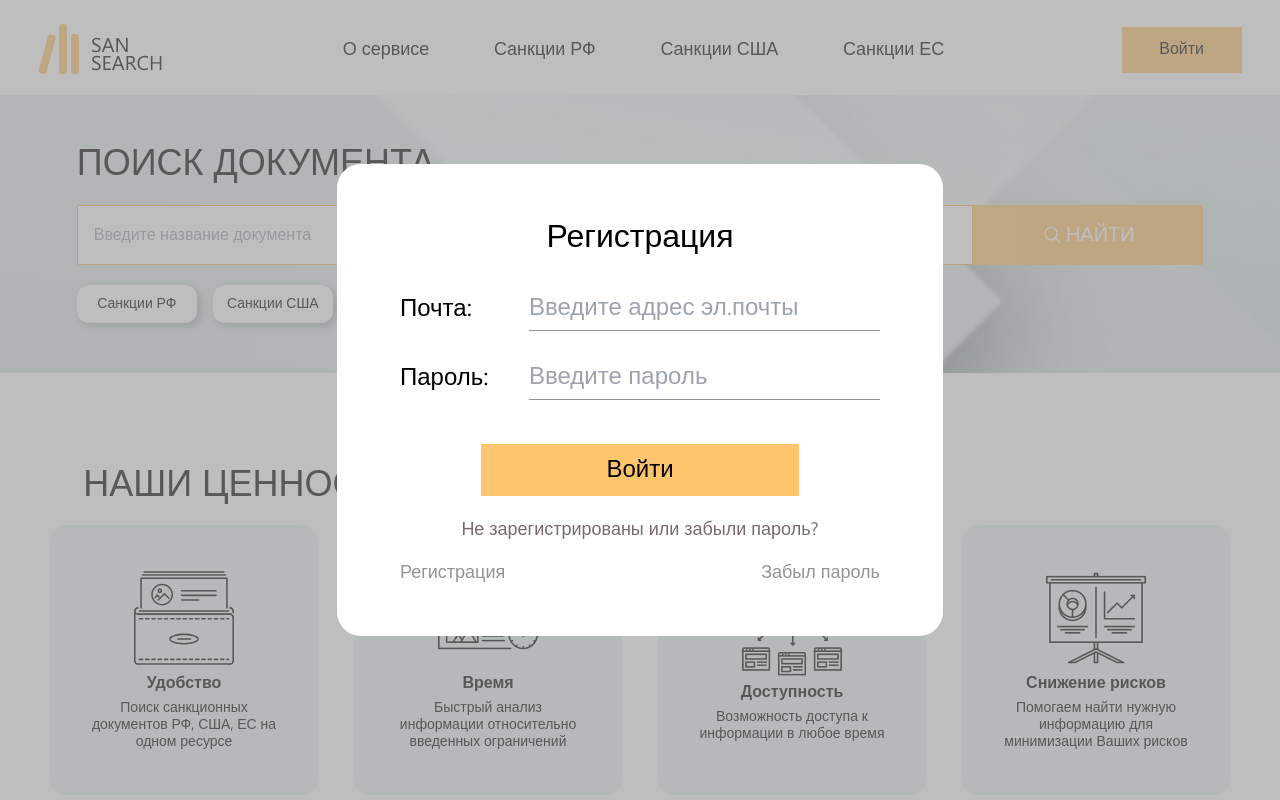
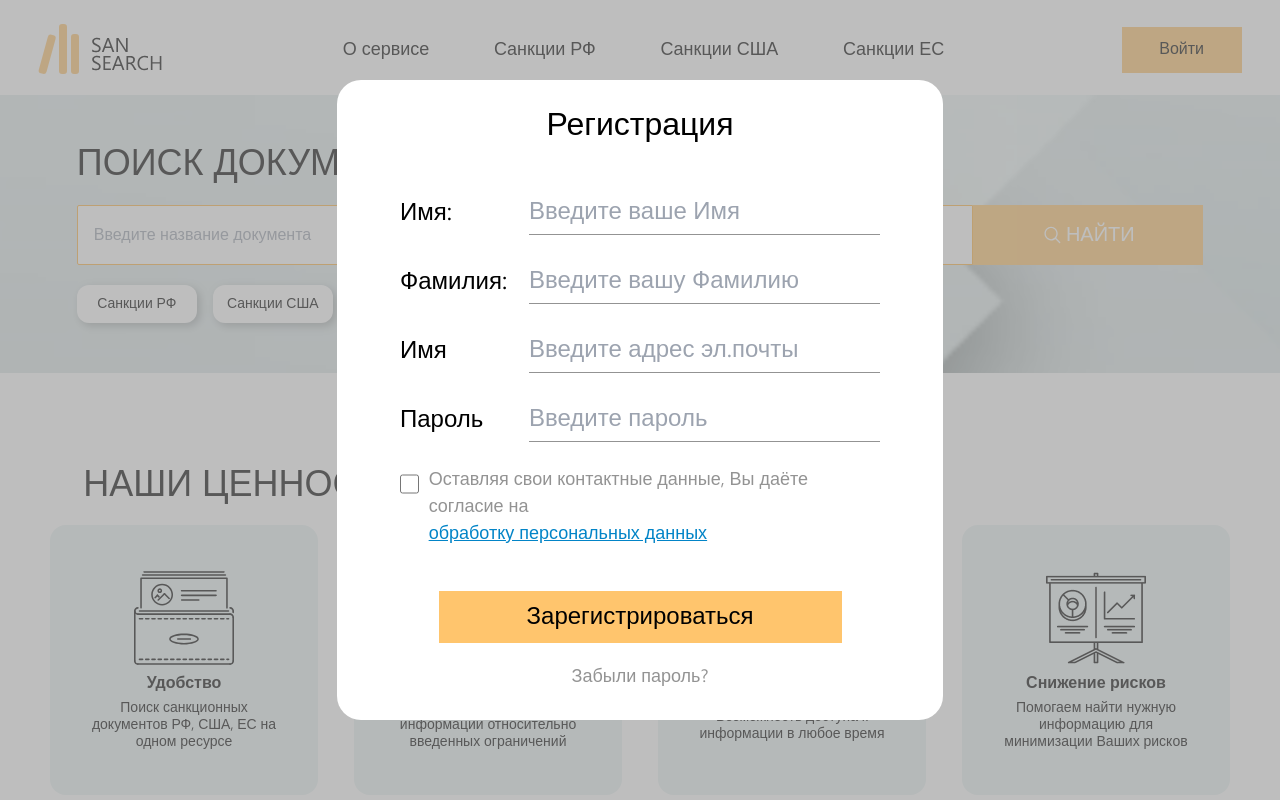
Before and after one commit to Prains/sansearch, a Next.js app: page / in a window 1280 px wide. Shown: the top 800 px of the page. Built offline with nearby package versions, Linux system fonts and the light colour scheme.

Commit message:
add registration popup

```diff
--- a/components/Footer/Footer.jsx
+++ b/components/Footer/Footer.jsx
@@ -5,7 +5,7 @@ import Link from "next/link";
 
 const Footer = () => {
   return (
-    <footer className="w-[88%] lg:w-[94%] my-0 mx-auto flex items-center justify-center flex-col gap-[15px] lg:gap-5 mt-[30px] lg:mt-[57px] mb-2 lg:mb-7 ">
+    <footer className="w-[88%] lg:w-[94%] my-0 mx-auto flex-items-center flex-col gap-[15px] lg:gap-5 mt-[30px] lg:mt-[57px] mb-2 lg:mb-7 ">
       <Logo type="secondary" />
       <Button type="secondary" className="text-[#fff]">
         Войти
@@ -13,7 +13,7 @@ const Footer = () => {
       <Link href={links.privacy} className="text-[#939393]">
         Политика конфиденциальности
       </Link>
-      <p className="text-[#000] ">©2023. SanSearch</p>
+      <p className="text-[#000]">©2023. SanSearch</p>
     </footer>
   );
 };
--- a/components/Popups/LoginPopup/LabelNInput/LabelNInput.jsx
+++ b/components/Popups/LoginPopup/LabelNInput/LabelNInput.jsx
@@ -4,6 +4,7 @@ const LabelNInput = ({
   htmlType,
   onChange = null,
   value = null,
+  className,
 }) => {
   return (
     <label className="flex-center justify-between w-full lg:text-[24px]">
@@ -13,7 +14,10 @@ const LabelNInput = ({
         type={htmlType}
         onChange={onChange}
         value={value}
-        className="bg-transparent border-b border-b-[#939393] text-[#939393] w-[180px] lg:w-[351px] lg:placeholder:text-2xl lg:h-[45px]"
+        className={
+          "bg-transparent border-b border-b-[#939393] text-[#939393] w-[180px] lg:w-[351px] lg:placeholder:text-2xl lg:h-[45px] " +
+          `${className}`
+        }
         required
       />
     </label>
--- a/components/Popups/RegistrationPopup/RegistrationForm/RegistrationForm.jsx
+++ b/components/Popups/RegistrationPopup/RegistrationForm/RegistrationForm.jsx
@@ -1,12 +1,34 @@
 "use client";
 import useInput from "@/hooks/useInput";
-import LabelNInput from "../LabelNInput/LabelNInput";
+import LabelNInput from "../../LoginPopup/LabelNInput/LabelNInput";
+import Link from "next/link";
+import links from "@/utils/links";
 
 const RegistrationForm = () => {
+  const [name, nameChange] = useInput("");
+  const [surname, surnameChange] = useInput("");
   const [email, emailChange] = useInput("");
   const [password, passwordChange] = useInput("");
 
   const inputList = [
+    {
+      label: "Имя:",
+      htmlType: "text",
+      placeholder: "Введите ваше Имя",
+      onChange: (e) => {
+        nameChange(e);
+      },
+      value: name,
+    },
+    {
+      label: "Фамилия:",
+      htmlType: "text",
+      placeholder: "Введите вашу Фамилию",
+      onChange: (e) => {
+        surnameChange(e);
+      },
+      value: surname,
+    },
     {
       label: "Имя",
       htmlType: "name",
@@ -17,7 +39,7 @@ const RegistrationForm = () => {
       value: email,
     },
     {
-      label: "Фамилия",
+      label: "Пароль",
       htmlType: "password",
       placeholder: "Введите пароль",
       onChange: (e) => {
@@ -30,13 +52,28 @@ const RegistrationForm = () => {
   return (
     <form className="mb-[42px] lg:mb-5 flex-center-col gap-[17px] lg:gap-6 w-full">
       {inputList.map((input) => {
-        return <LabelNInput {...input} key={input.label} />;
+        return (
+          <LabelNInput
+            {...input}
+            key={input.label}
+            className="w-[162px] lg:w-[309px]"
+          />
+        );
       })}
+      <div className="flex-center items-start gap-[10px]">
+        <input type="checkbox" className="mt-2 w-[20px] h-[20px]" required />
+        <span className="my-0 text-[12px] flex-center-col items-start text-[#939393] lg:text-[18px]">
+          Оставляя свои контактные данные, Вы даёте согласие на
+          <Link className="text-sky-600 underline" href={links.privacy}>
+            обработку персональных данных
+          </Link>
+        </span>
+      </div>
       <button
         type="submit"
-        className="bg-white-orange py-[8px] w-[160px] flex items-center justify-center hover:drop-shadow-roundedButton active:bg-darker-orange text-[20px] lg:text-[24px] lg:w-[318px] lg:mt-5"
+        className="bg-white-orange py-[8px] w-[256px] flex items-center justify-center hover:drop-shadow-roundedButton active:bg-darker-orange text-[20px] lg:text-[24px] lg:w-[403px] lg:mt-5"
       >
-        Войти
+        Зарегистрироваться
       </button>
     </form>
   );
--- a/components/Popups/RegistrationPopup/RegistrationPopup.jsx
+++ b/components/Popups/RegistrationPopup/RegistrationPopup.jsx
@@ -1,23 +1,15 @@
 import Overlay from "@/components/ui/Overlay";
-import LoginForm from "../LoginPopup/LoginForm/LoginForm";
+import RegistrationForm from "./RegistrationForm/RegistrationForm";
 import LoginLink from "../LoginPopup/LoginLink/LoginLink";
 
 const RegistrationPopup = () => {
   return (
     <Overlay>
       <div className="bg-white w-[300px] lg:w-[606px] flex-center rounded-3xl relative">
-        <article className="w-[256px] lg:w-[480px] flex-center-col my-[50px]">
-          <h4 className="mb-6 lg:text-[32px]">Регистрация</h4>
-          <LoginForm />
-          <div className="flex-center-col w-full gap-4">
-            <p className="text-[#7a6a6a] text-[12px] lg:text-[18px]">
-              Не зарегистрированы или забыли пароль?
-            </p>
-            <div className="flex-center justify-between w-full">
-              <LoginLink href={"/"}>Регистрация</LoginLink>
-              <LoginLink href={"/"}>Забыл пароль</LoginLink>
-            </div>
-          </div>
+        <article className="w-[256px] lg:w-[480px] flex-center-col my-[30px]">
+          <h4 className="mb-6 text-2xl lg:text-[32px] lg:mb-12">Регистрация</h4>
+          <RegistrationForm />
+          <LoginLink href={"/"}>Забыли пароль?</LoginLink>
         </article>
       </div>
     </Overlay>
```
Also changed, not shown: components/Popups/LoginPopup/LoginForm/LoginForm.jsx (+6 -1 lines).
